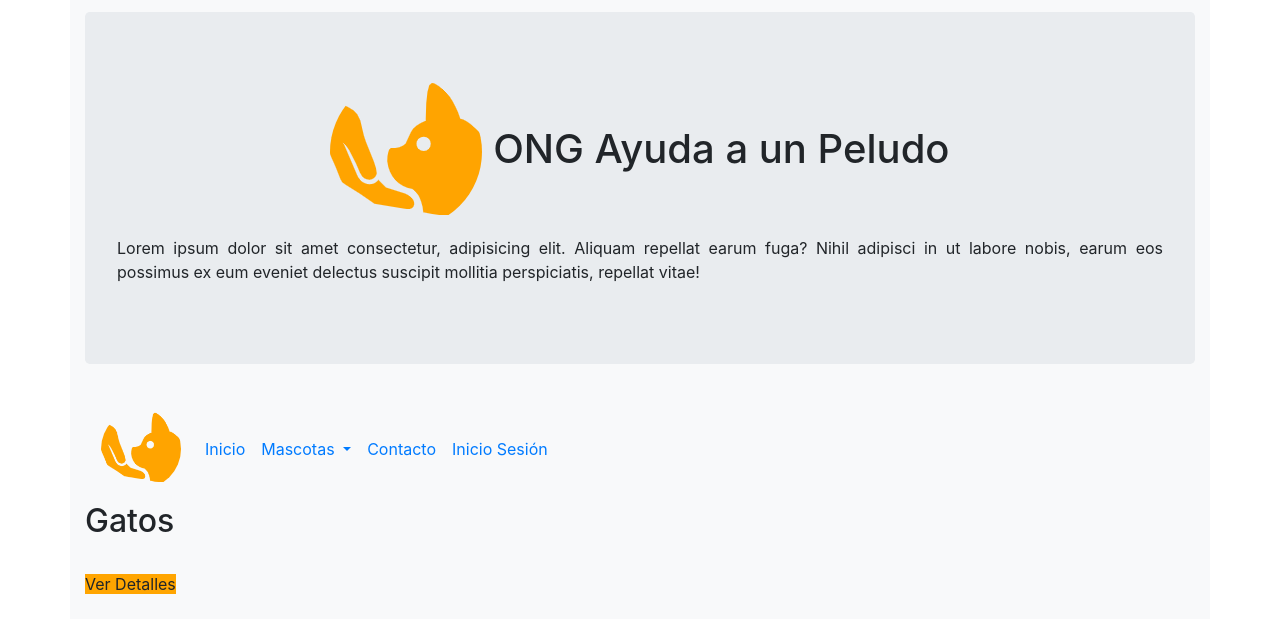
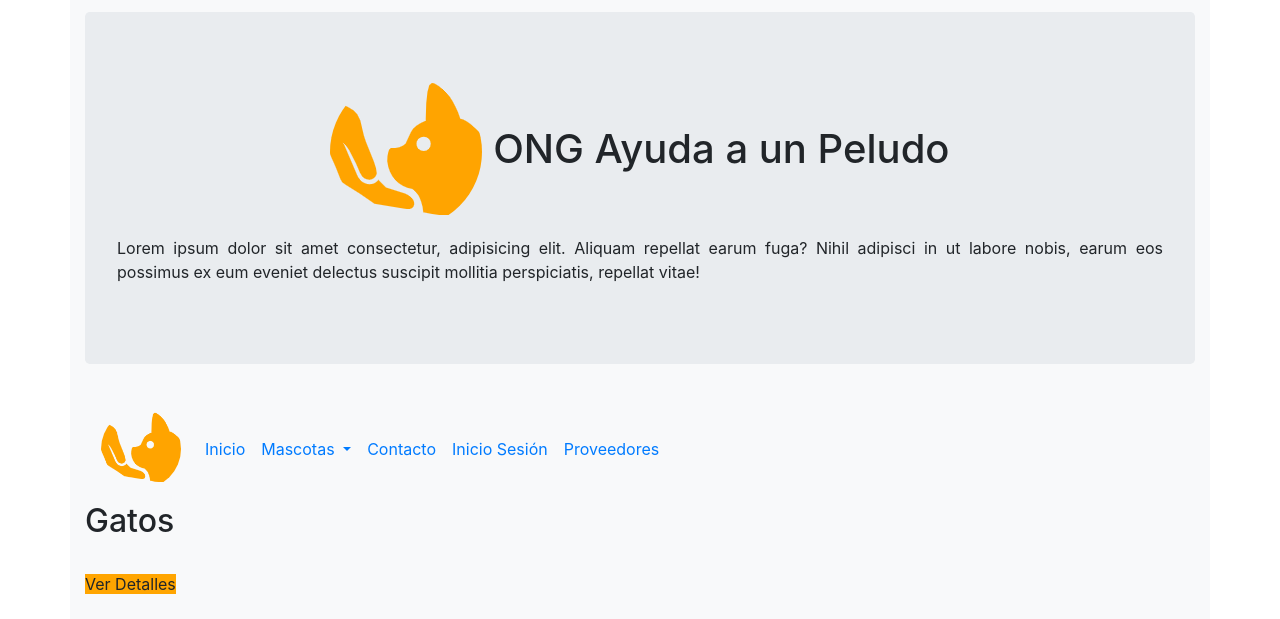
Before and after one commit to Paulysile/ONG_P3_PWEB, a Django app: page /seccion-gatos in a window 1280 px wide. Shown: the top 619 px of the page. Run offline with Django 3.2, Linux system fonts and the light colour scheme; some libraries are stand-ins or nearby versions.

Commit message:
actualizar barra menu
perro gato

```diff
--- a/core/templates/core/seccion-gatos.html
+++ b/core/templates/core/seccion-gatos.html
@@ -69,6 +69,10 @@
                 </li>
                 <li class="nav-item">
                     <a class="nav-link" href="formulario.html">Inicio Sesión</a>
+                </li>
+                <li class="nav-item">
+
+                    <a class="nav-link" href="/proveedores">Proveedores</a>
                 </li>
             </ul>
         </nav>
--- a/core/templates/core/seccion-perros.html
+++ b/core/templates/core/seccion-perros.html
@@ -67,6 +67,10 @@
                 </li>
                 <li class="nav-item">
                     <a class="nav-link" href="/formulario">Inicio Sesión</a>
+                </li>
+                <li class="nav-item">
+
+                    <a class="nav-link" href="/proveedores">Proveedores</a>
                 </li>
             </ul>
         </nav>
```
